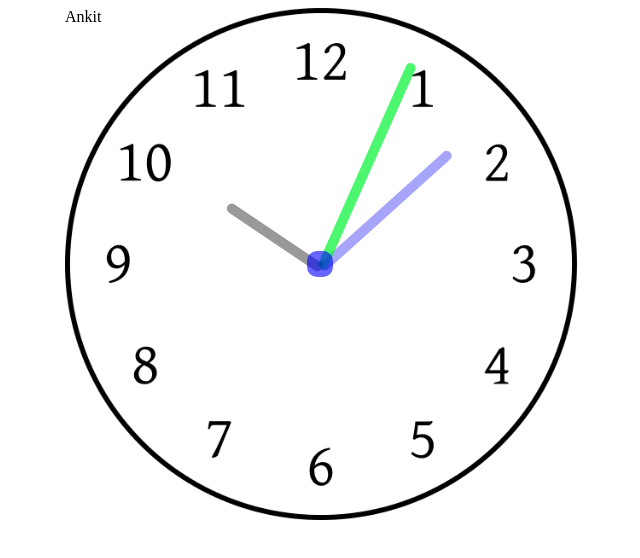
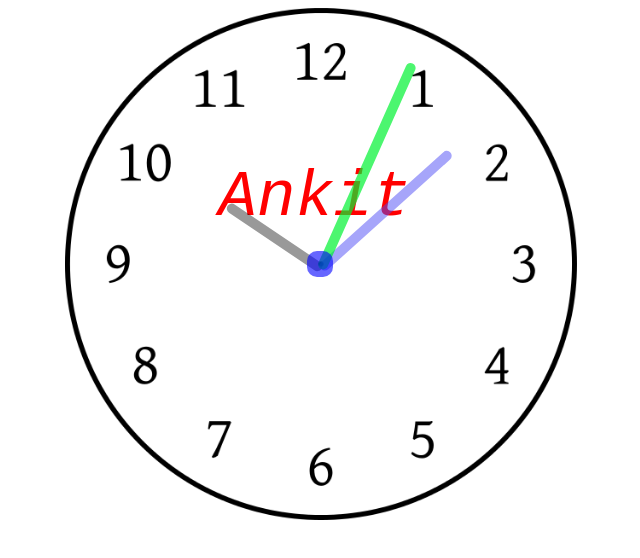
Before and after one commit to ydv-ankit/analog-clock, a plain HTML site: page clock.html in a window 1280 px wide. Shown: the whole page, without its empty margins (319-959 px from the left). Drawn offline with Linux system fonts and the light colour scheme.

Commit message:
added style for id:textCenter

```diff
--- a/style.css
+++ b/style.css
@@ -48,3 +48,13 @@
     opacity: 0.6;
     background-color: blue;
 }
+
+#textCenter{
+    position: absolute;
+    left: 30%;
+    top: 30%;
+    font-size: 5vw;
+    font-style: italic;
+    font-family: monospace,sans-serif,'Lucida Sans', 'Lucida Sans Regular', 'Lucida Grande';
+    color: #ff0000;
+}
```
